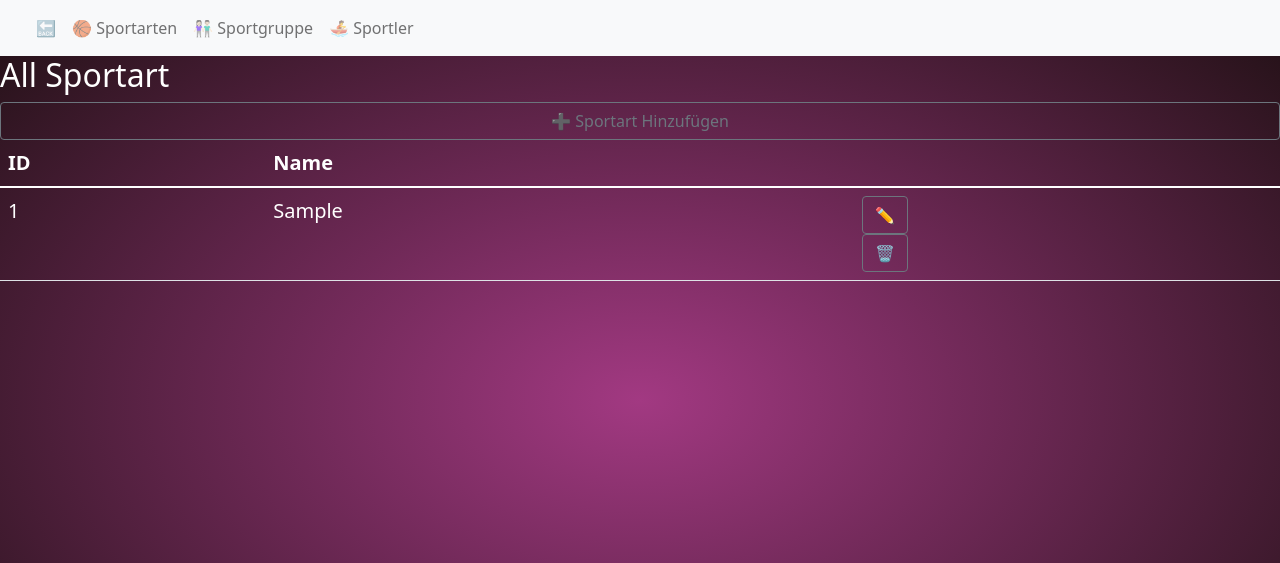
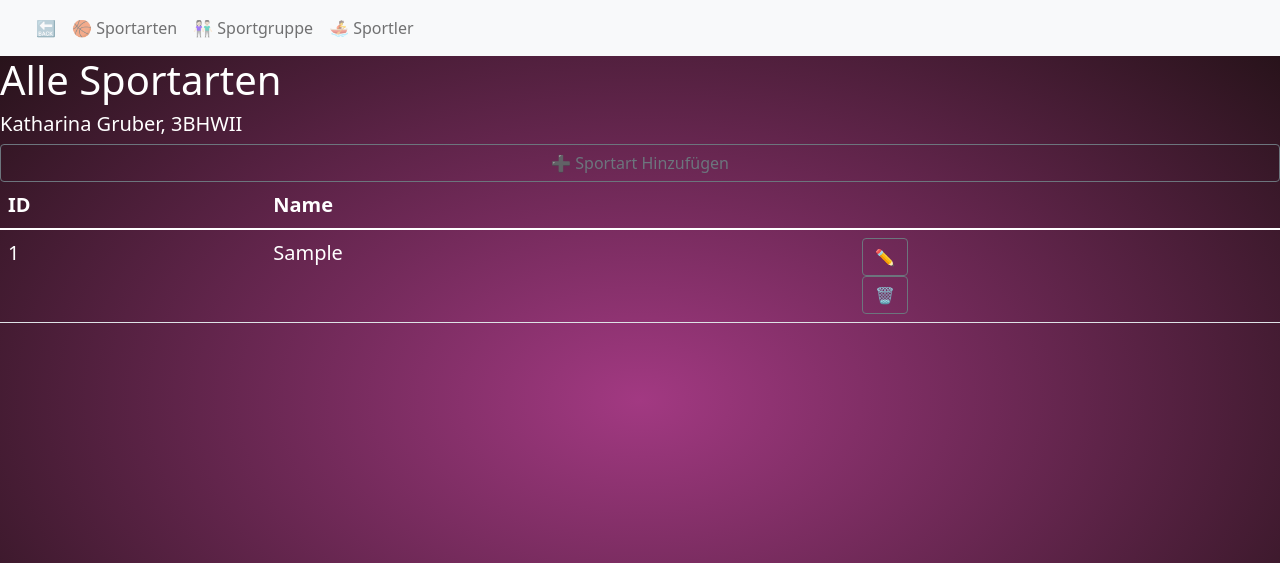
Before and after one commit to kxthii/Infi_Projekt, a Flask app: page /sportart in a window 1280 px wide. Shown: the top 563 px of the page. Run offline with Flask 2, Linux system fonts and the light colour scheme; tables that the repository leaves empty hold one stand-in row (values such as "Sample post"); some libraries are stand-ins or nearby versions.

Commit message:
07.06.2022

```diff
--- a/app.py
+++ b/app.py
@@ -10,7 +10,7 @@ from flask_wtf.csrf import CSRFProtect
 app = Flask(__name__)
 app.secret_key = "VerySecretSecretKey"
 
-#Datenbankzugriff konfigurieren
+# Datenbankzugriff konfigurieren
 app.config["SQLALCHEMY_TRACK_MODIFICATIONS"] = False
 app.config["SQLALCHEMY_DATABASE_URI"] = "mysql://root:root@localhost/Sport"
 
@@ -18,7 +18,7 @@ csrf = CSRFProtect(app)
 
 db.init_app(app)
 
-#hier blueprint registrieren
+# hier blueprint registrieren
 app.register_blueprint(index_blueprint)
 app.register_blueprint(sportart_blueprint)
 app.register_blueprint(sportgruppe_blueprint)
--- a/templates/base.html
+++ b/templates/base.html
@@ -40,7 +40,7 @@
 
 <style>
 
-  table, h2, form {
+  table, h2, h1, h5, form {
     width: 100%;
     color: white;
   }
--- a/templates/sportart/sportart.html
+++ b/templates/sportart/sportart.html
@@ -14,7 +14,9 @@
 {% endwith %}
 
 
-<h2>All Sportart</h2>
+<h1>Alle Sportarten</h1>
+<h5>Katharina Gruber, 3BHWII</h5>
+
 
 <a href="/sportart/add" class="btn btn-outline-secondary" style="width: 100%">➕ Sportart Hinzufügen</a>
 
--- a/templates/sportgruppe/sportgruppe.html
+++ b/templates/sportgruppe/sportgruppe.html
@@ -14,7 +14,9 @@
 {% endwith %}
 
 
-<h2>All Sportgruppe</h2>
+<h1>Alle Sportgruppen</h1>
+<h5>Katharina Gruber, 3BHWII</h5>
+
 
 <a href="/sportgruppe/add" class="btn btn-outline-secondary" style="width: 100%">➕ Sportgruppe Hinzufügen</a>
 
--- a/templates/sportler/sportler.html
+++ b/templates/sportler/sportler.html
@@ -14,7 +14,8 @@
 {% endwith %}
 
 
-<h2>All Sportler</h2>
+<h1>Alle Sportler</h1>
+<h5>Katharina Gruber, 3BHWII</h5>
 
 <a href="/sportler/add" class="btn btn-outline-secondary" style="width: 100%">➕ Sportler Hinzufügen</a>
 
```
